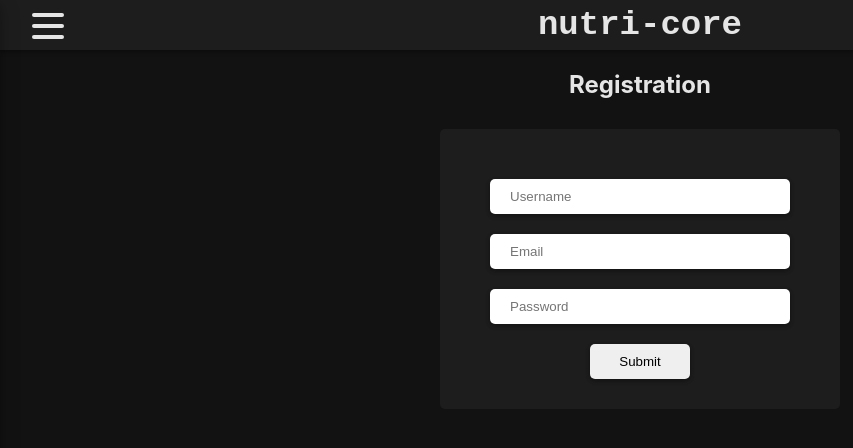
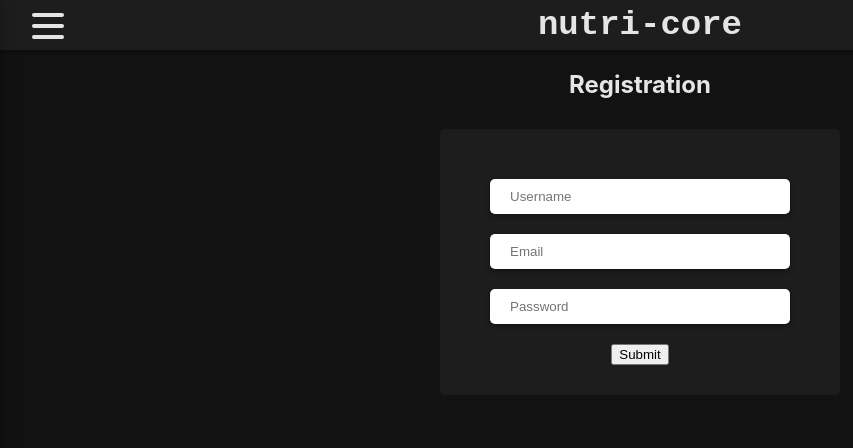
Before and after one commit to hausbence/nutrition-react, a React (Create React App) app: page /registration in a window 1280 px wide. Shown: the top 448 px of the page, without its empty margins (0-853 px from the left). Built offline with nearby package versions, Linux system fonts and the light colour scheme.

Commit message:
reworked submits in forms to buttons instead of input type submits

```diff
--- a/src/Pages/Account/Login.js
+++ b/src/Pages/Account/Login.js
@@ -76,7 +76,7 @@ const Login = (props) => {
 	return (
 		<StyledForm>
 			<h2 className="loginHeader">Login</h2>
-			<form onSubmit={handleLogin}>
+			<form>
 				<div className="input-fields">
 					<div className="field">
 						<label htmlFor="username">Username</label>
@@ -103,7 +103,7 @@ const Login = (props) => {
 						/>
 					</div>
 				</div>
-				<input type="submit" value="Submit" />
+				<button onClick={handleLogin}>Submit</button>
 			</form>
 			{message}
 		</StyledForm>
--- a/src/Pages/Account/Register.js
+++ b/src/Pages/Account/Register.js
@@ -56,7 +56,7 @@ const Register = (props) => {
 	return (
 		<StyledForm>
 			<h2 className="loginHeader">Registration</h2>
-			<form onSubmit={handleSubmit(handleRegister)}>
+			<form>
 				<div className="input-fields">
 					<div className="field">
 						<label htmlFor="username">Username</label>
@@ -99,7 +99,7 @@ const Register = (props) => {
 						/>
 					</div>
 				</div>
-				<input type="submit" value="Submit" />
+				<button onClick={handleSubmit(handleRegister)}>Submit</button>
 			</form>
 			{message}
 		</StyledForm>
--- a/src/Pages/RecipePage/RecipePage.js
+++ b/src/Pages/RecipePage/RecipePage.js
@@ -22,6 +22,7 @@ const RecipePage = (props) => {
 		nutritionUrl,
 	]);
 
+	console.log(recipe.diets);
 	useEffect(() => {
 		if (fetchedData) {
 			setRecipe(fetchedData.data);
--- a/src/Pages/mealplanner/MealPlannerPage.js
+++ b/src/Pages/mealplanner/MealPlannerPage.js
@@ -3,6 +3,18 @@ import { StyledMealPlannerPage } from "./MealPlannerPage.styled";
 
 const MealPlannerPage = () => {
 	const [calories, setCalories] = useState(0);
+	const dietList = [
+		"gluten free",
+		"ketogenic",
+		"vegetarian",
+		"lacto",
+		"ovo",
+		"vegan",
+		"pescatarian",
+		"paleolithic",
+		"primal",
+		"whole 30",
+	];
 
 	const onChangeCalories = (e) => {
 		const calories = e.target.value;
```
Also changed, not shown: 1 other file (tests, documents, lock files or other folders).
